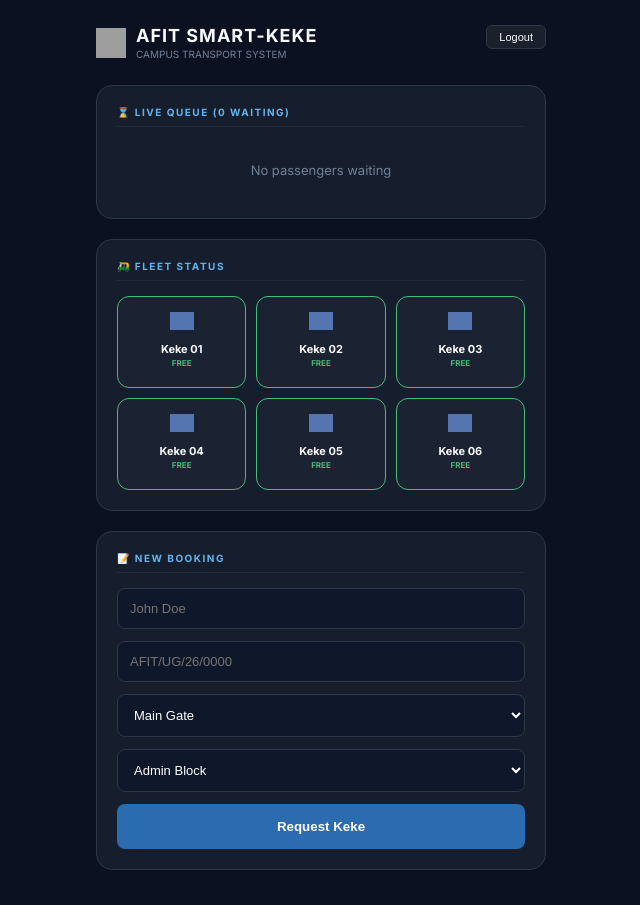
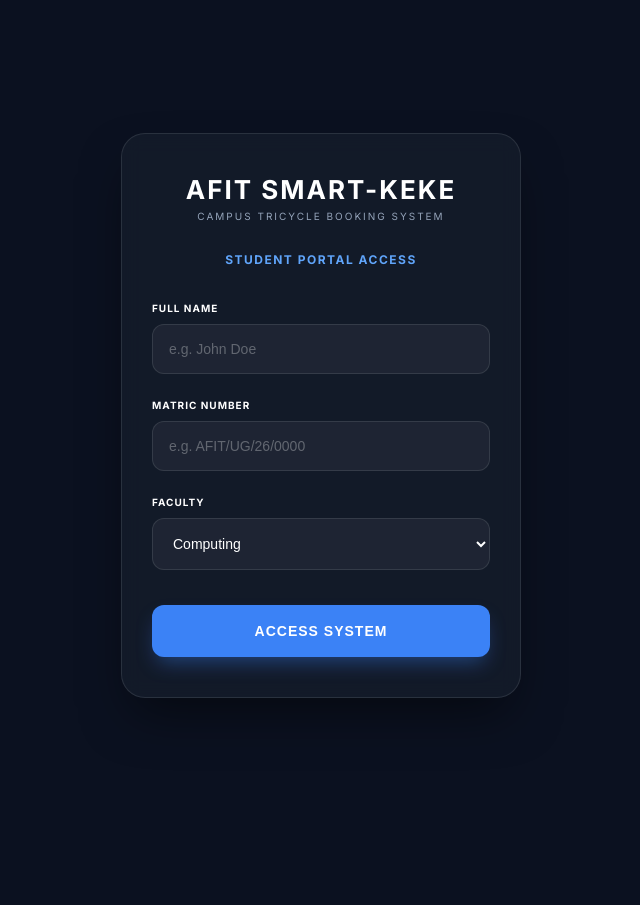
Before and after one commit to Tymakarfi/Afit-keke, a Flask app: page / in a window 1280 px wide. Shown: the whole page, without its empty margins (319-959 px from the left). After the commit the page ends 698 px from the top, so only its background shows below. Run offline with Flask 3, Linux system fonts and the light colour scheme; grey boxes are pictures that could not be loaded.

Commit message:
Refactor index.html for improved styling and structure

```diff
--- a/templates/index.html
+++ b/templates/index.html
@@ -6,119 +6,133 @@
     <title>AFIT Smart-Keke — Student Portal</title>
     <link href="https://fonts.googleapis.com/css2?family=Inter:wght@300;400;600;700&display=swap" rel="stylesheet">
     <style>
-        :root { --bg: #0b1120; --card: #161e2d; --border: #2d3748; --gold: #f6ad55; --green: #48bb78; --blue: #63b3ed; --text: #f8fafc; --muted: #718096; }
-        body { background: var(--bg); color: var(--text); font-family: 'Inter', sans-serif; margin: 0; padding: 15px; }
-        .container { max-width: 450px; margin: auto; }
+        :root { --bg: #0b1120; --card: rgba(22, 30, 45, 0.7); --border: rgba(255, 255, 255, 0.1); --blue: #3b82f6; --text: #f8fafc; --muted: #94a3b8; }
+        body { background: var(--bg); color: var(--text); font-family: 'Inter', sans-serif; margin: 0; padding: 15px; min-height: 100vh; display: flex; align-items: center; justify-content: center; }
+        .container { width: 100%; max-width: 400px; }
 
-        /* Header */
-        header { display: flex; justify-content: space-between; align-items: start; margin-bottom: 25px; padding-top: 10px; }
-        .logo-area { display: flex; gap: 10px; align-items: center; }
-        .logo-text h1 { font-size: 18px; font-weight: 800; letter-spacing: 1px; margin: 0; }
-        .logo-text p { font-size: 10px; color: var(--muted); margin: 2px 0 0; text-transform: uppercase; }
-        .logout-btn { background: #1a202c; border: 1px solid var(--border); color: var(--text); padding: 5px 12px; border-radius: 6px; font-size: 11px; cursor: pointer; }
+        /* Login / Portal Style (Verbatim from image) */
+        .portal-card { background: var(--card); border: 1px solid var(--border); border-radius: 24px; padding: 40px 30px; backdrop-filter: blur(10px); box-shadow: 0 25px 50px -12px rgba(0,0,0,0.5); text-align: center; }
+        .logo-title { font-size: 26px; font-weight: 800; letter-spacing: 2px; color: #fff; margin-bottom: 5px; }
+        .logo-sub { font-size: 10px; color: var(--muted); text-transform: uppercase; letter-spacing: 2px; margin-bottom: 30px; }
+        .portal-header { font-size: 12px; font-weight: 700; color: #60a5fa; text-transform: uppercase; letter-spacing: 1.5px; margin-bottom: 35px; }
 
-        /* Section Styling */
-        .section-card { background: var(--card); border: 1px solid var(--border); border-radius: 16px; padding: 20px; margin-bottom: 20px; }
-        .section-title { font-size: 10px; font-weight: 800; color: var(--blue); text-transform: uppercase; letter-spacing: 1.5px; margin-bottom: 15px; border-bottom: 1px solid rgba(255,255,255,0.05); padding-bottom: 8px; }
+        .input-group { text-align: left; margin-bottom: 25px; }
+        .input-group label { display: block; font-size: 10px; font-weight: 800; color: #fff; text-transform: uppercase; margin-bottom: 10px; letter-spacing: 1px; }
 
-        /* Queue List Styling */
-        .queue-item { display: flex; justify-content: space-between; align-items: center; padding: 10px 0; border-bottom: 1px solid rgba(255,255,255,0.03); font-size: 12px; }
-        .queue-ticket { font-weight: 700; color: var(--gold); }
-        .empty-msg { text-align: center; color: var(--muted); padding: 20px 0; font-size: 13px; }
+        /* Glass Input Style */
+        input, select {
+            width: 100%; padding: 16px; border-radius: 12px; border: 1px solid var(--border);
+            background: rgba(255, 255, 255, 0.05); color: #fff; font-size: 14px; box-sizing: border-box;
+            outline: none; transition: 0.3s;
+        }
+        input::placeholder { color: rgba(255,255,255,0.3); }
+        input:focus { border-color: var(--blue); background: rgba(255, 255, 255, 0.1); }
 
-        /* Fleet Grid */
+        .btn-access {
+            width: 100%; padding: 18px; background: var(--blue); border: none; border-radius: 12px;
+            color: white; font-weight: 700; font-size: 14px; text-transform: uppercase;
+            letter-spacing: 1px; cursor: pointer; margin-top: 10px; box-shadow: 0 10px 20px -5px rgba(59, 130, 246, 0.4);
+        }
+
+        /* Dashboard Styles (Hidden until Login) */
+        #main-dashboard { display: none; width: 100%; }
+        .section-card { background: var(--card); border: 1px solid var(--border); border-radius: 16px; padding: 20px; margin-bottom: 15px; }
         .fleet-grid { display: grid; grid-template-columns: repeat(3, 1fr); gap: 10px; }
-        .keke-card { border-radius: 12px; padding: 15px 5px; text-align: center; background: rgba(255,255,255,0.02); }
-        .keke-card img { width: 24px; margin-bottom: 8px; filter: invert(80%) sepia(20%) saturate(1000%) hue-rotate(180deg); }
-        .keke-name { font-size: 11px; font-weight: 700; display: block; margin-bottom: 2px; }
-        .keke-status { font-size: 8px; font-weight: 900; text-transform: uppercase; margin-bottom: 4px; display: block; }
-        .keke-passenger { font-size: 8px; color: var(--muted); white-space: nowrap; overflow: hidden; text-overflow: ellipsis; padding: 0 4px; display: block; }
-
-        .keke-busy { border: 1.5px solid var(--gold); }
-        .keke-busy .keke-status { color: var(--gold); }
-        .keke-busy img { filter: none; } /* Show original gold/yellow Keke color when busy */
-
-        .keke-free { border: 1.5px solid var(--green); }
-        .keke-free .keke-status { color: var(--green); }
-
-        /* My Active Ticket Section */
-        .my-ticket-box { background: rgba(99, 179, 237, 0.05); border: 1px dashed var(--blue); border-radius: 12px; padding: 15px; text-align: center; margin-bottom: 20px; }
-        .ticket-label { font-size: 9px; color: var(--blue); font-weight: 800; text-transform: uppercase; }
-        .ticket-val { font-size: 24px; font-weight: 800; color: #fff; margin: 5px 0; letter-spacing: 1px; }
-
-        /* Form Controls */
-        input, select { width: 100%; padding: 12px; margin-bottom: 12px; border-radius: 8px; border: 1px solid var(--border); background: #0f172a; color: white; font-size: 13px; box-sizing: border-box; }
-        button.primary-btn { width: 100%; padding: 15px; background: #2b6cb0; border: none; border-radius: 8px; color: white; font-weight: 700; cursor: pointer; }
+        .keke-card { border-radius: 12px; padding: 15px 5px; text-align: center; background: rgba(255,255,255,0.02); border: 1px solid var(--border); }
+        .keke-busy { border-color: #f6ad55; color: #f6ad55; }
+        .keke-free { border-color: #48bb78; color: #48bb78; }
+        svg { width: 24px; height: 24px; fill: currentColor; margin-bottom: 5px; }
+        .keke-name { font-size: 10px; font-weight: 700; display: block; color: #fff; }
     </style>
 </head>
 <body>
 
 <div class="container">
-    <header>
-        <div class="logo-area">
-            <img src="https://cdn-icons-png.flaticon.com/512/1032/1032989.png" width="30" height="30">
-            <div class="logo-text">
-                <h1>AFIT SMART-KEKE</h1>
-                <p>Campus Transport System</p>
-            </div>
+    <!-- LOGIN PORTAL (Exactly like image) -->
+    <div id="login-portal" class="portal-card">
+        <div class="logo-title">AFIT SMART-KEKE</div>
+        <div class="logo-sub">Campus Tricycle Booking System</div>
+
+        <div class="portal-header">Student Portal Access</div>
+
+        <div class="input-group">
+            <label>Full Name</label>
+            <input type="text" id="user-name" placeholder="e.g. John Doe">
         </div>
-        <div class="user-meta">
-            <button class="logout-btn" onclick="resetAll()">Logout</button>
+
+        <div class="input-group">
+            <label>Matric Number</label>
+            <input type="text" id="user-matric" placeholder="e.g. AFIT/UG/26/0000">
         </div>
-    </header>
 
-    <div id="personal-ticket-area" style="display: none;">
-        <div class="my-ticket-box">
-            <div class="ticket-label">Your Active Ticket</div>
-            <div class="ticket-val" id="my-ticket-code">---</div>
-            <div id="timer-text" style="font-size: 11px; color: var(--muted);">Waiting in queue...</div>
+        <div class="input-group">
+            <label>Faculty</label>
+            <select id="user-faculty">
+                <option>Computing</option>
+                <option>Engineering</option>
+                <option>Airship & Labs</option>
+            </select>
         </div>
+
+        <button class="btn-access" onclick="enterSystem()">Access System</button>
     </div>
 
-    <div class="section-card">
-        <div class="section-title">⌛ LIVE QUEUE (<span id="queue-count-num">0</span> WAITING)</div>
-        <div id="queue-list-container">
-            <div class="empty-msg">No passengers waiting</div>
+    <!-- MAIN DASHBOARD (Restored Fleet View) -->
+    <div id="main-dashboard">
+        <div class="section-card" style="text-align:center">
+            <div style="font-size:10px; color:var(--blue); font-weight:800; margin-bottom:10px;">ACTIVE SYSTEM SESSION</div>
+            <div id="display-name" style="font-size:18px; font-weight:700;"></div>
         </div>
-    </div>
 
-    <div class="section-card">
-        <div class="section-title">🛺 FLEET STATUS</div>
-        <div class="fleet-grid" id="fleet-grid">
-            </div>
-    </div>
+        <div class="section-card">
+            <div style="font-size:10px; font-weight:800; color:var(--blue); margin-bottom:15px;">🛺 FLEET STATUS</div>
+            <div class="fleet-grid" id="fleet-grid"></div>
+        </div>
 
-    <div id="booking-form-card" class="section-card">
-        <div class="section-title">📝 NEW BOOKING</div>
-        <input type="text" id="name" placeholder="John Doe">
-        <input type="text" id="matric" placeholder="AFIT/UG/26/0000">
-        <select id="pickup">
-            <option value="Main Gate">Main Gate</option>
-            <option value="Hostel Area">Hostel Area</option>
-            <option value="Library">Library</option>
-        </select>
-        <select id="destination">
-            <option value="Admin Block">Admin Block</option>
-            <option value="Civil Dept">Civil Dept</option>
-            <option value="Air Force Lab">Air Force Lab</option>
-        </select>
-        <button class="primary-btn" onclick="submitBooking()">Request Keke</button>
+        <div id="booking-area" class="section-card">
+            <div style="font-size:10px; font-weight:800; color:var(--blue); margin-bottom:15px;">📝 REQUEST DISPATCH</div>
+            <select id="pickup"><option>Main Gate</option><option>Hostel</option></select>
+            <select id="destination" style="margin-top:10px;"><option>Admin Block</option><option>Library</option></select>
+            <button class="btn-access" onclick="submitBooking()" style="margin-top:15px;">Book Keke</button>
+        </div>
+
+        <div id="active-ticket" class="section-card" style="display:none; text-align:center; border: 1px dashed var(--blue);">
+            <div style="font-size:10px; color:var(--blue); font-weight:800;">YOUR TICKET</div>
+            <div id="ticket-val" style="font-size:24px; font-weight:800; margin:10px 0;"></div>
+            <div id="status-text" style="font-size:11px; color:var(--muted);"></div>
+        </div>
     </div>
 </div>
 
 <script>
+    let session = JSON.parse(localStorage.getItem('afit_session'));
     let myBookingId = localStorage.getItem('afit_bid');
-    const tricycleIcon = "https://cdn-icons-png.flaticon.com/512/1032/1032989.png";
+    const kekeSvg = `<svg viewBox="0 0 24 24"><path d="M21,11C21,11 21,10.1 21,9C21,7.9 20.1,7 19,7H17L15.3,3.6C15.1,3.2 14.7,3 14.3,3H9.7C9.3,3 8.9,3.2 8.7,3.6L7,7H5C3.9,7 3,7.9 3,9C3,10.1 3,11 3,11H2V13H3V18H5V21H7V18H17V21H19V18H21V13H22V11H21M9.2,5H14.8L15.8,7H8.2L9.2,5M5,9H19V11H5V9M5,13H19V16H5V13Z" /></svg>`;
+
+    function enterSystem() {
+        const name = document.getElementById('user-name').value || "John Doe";
+        const matric = document.getElementById('user-matric').value || "AFIT/UG/26/0000";
+        session = { name, matric };
+        localStorage.setItem('afit_session', JSON.stringify(session));
+        checkSession();
+    }
+
+    function checkSession() {
+        if(session) {
+            document.getElementById('login-portal').style.display = 'none';
+            document.getElementById('main-dashboard').style.display = 'block';
+            document.getElementById('display-name').textContent = session.name;
+            updateDashboard();
+            setInterval(updateDashboard, 3000);
+        }
+    }
 
     async function submitBooking() {
-        const n = document.getElementById('name').value || "John Doe";
-        const m = document.getElementById('matric').value || "AFIT/UG/26/0000";
-
         const res = await fetch('/book', {
             method: 'POST',
             headers: {'Content-Type': 'application/json'},
             body: JSON.stringify({
-                name: n, matric: m,
+                name: session.name, matric: session.matric,
                 pickup: document.getElementById('pickup').value,
                 destination: document.getElementById('destination').value
             })
@@ -133,58 +147,32 @@
         const res = await fetch('/status');
         const data = await res.json();
 
-        // Update Fleet Grid with Tricycle Icons
         const grid = document.getElementById('fleet-grid');
         grid.innerHTML = data.tricycles.map(t => `
             <div class="keke-card ${t.status === 'busy' ? 'keke-busy' : 'keke-free'}">
-                <img src="${tricycleIcon}">
+                ${kekeSvg}
                 <span class="keke-name">${t.label}</span>
-                <span class="keke-status">${t.status === 'busy' ? 'ON TRIP' : 'FREE'}</span>
-                <span class="keke-passenger">${t.passenger ? t.passenger : ''}</span>
+                <span style="font-size:8px; font-weight:800;">${t.status.toUpperCase()}</span>
             </div>
         `).join('');
-
-        document.getElementById('queue-count-num').textContent = data.queue_count;
-        const qList = document.getElementById('queue-list-container');
-        if (data.queue_count === 0) {
-            qList.innerHTML = '<div class="empty-msg">No passengers waiting</div>';
-        } else {
-            qList.innerHTML = Array(data.queue_count).fill(0).map((_, i) => `
-                <div class="queue-item">
-                    <span>Passenger #${i+1}</span>
-                    <span class="queue-ticket">WAITING</span>
-                </div>
-            `).join('');
-        }
 
         if (myBookingId) {
             const bRes = await fetch(`/mybooking/${myBookingId}`);
             const bData = await bRes.json();
-
             if (bData.status === 'completed') {
-                resetAll();
+                localStorage.removeItem('afit_bid');
+                myBookingId = null;
+                location.reload();
             } else {
-                document.getElementById('booking-form-card').style.display = 'none';
-                document.getElementById('personal-ticket-area').style.display = 'block';
-                document.getElementById('my-ticket-code').textContent = bData.ticket_code;
-
-                if (bData.status === 'assigned') {
-                    document.getElementById('timer-text').innerHTML = `Assigned to <b>${bData.tricycle}</b> - Arrival in progress`;
-                } else {
-                    document.getElementById('timer-text').textContent = `Position in line: #${bData.queue_position}`;
-                }
+                document.getElementById('booking-area').style.display = 'none';
+                document.getElementById('active-ticket').style.display = 'block';
+                document.getElementById('ticket-val').textContent = bData.ticket_code;
+                document.getElementById('status-text').textContent = bData.status === 'assigned' ? `ON TRIP WITH ${bData.tricycle}` : `QUEUED AT #${bData.queue_position}`;
             }
         }
     }
 
-    function resetAll() {
-        localStorage.removeItem('afit_bid');
-        myBookingId = null;
-        location.reload();
-    }
-
-    setInterval(updateDashboard, 3000);
-    updateDashboard();
+    checkSession();
 </script>
 </body>
 </html>
```
